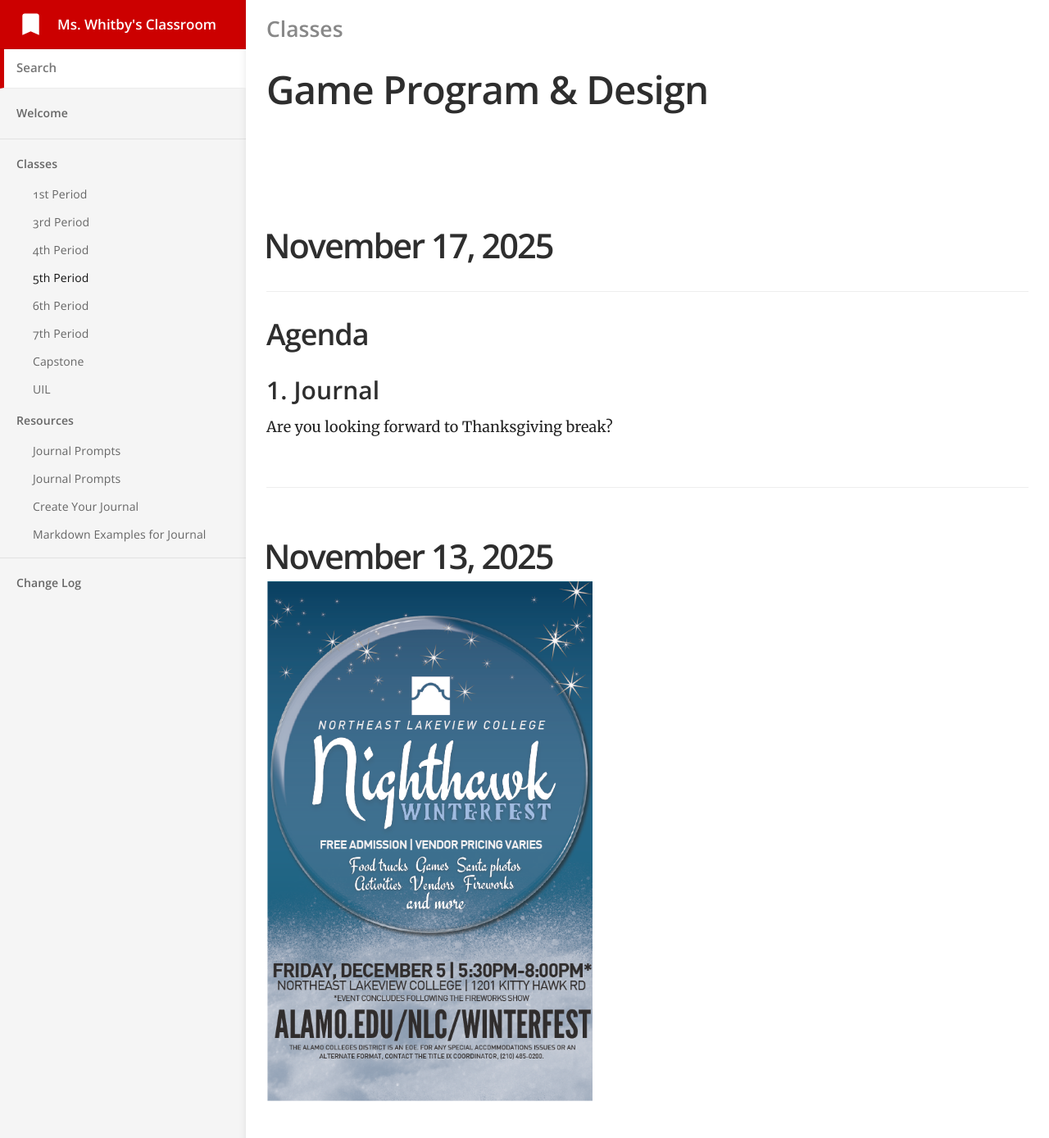
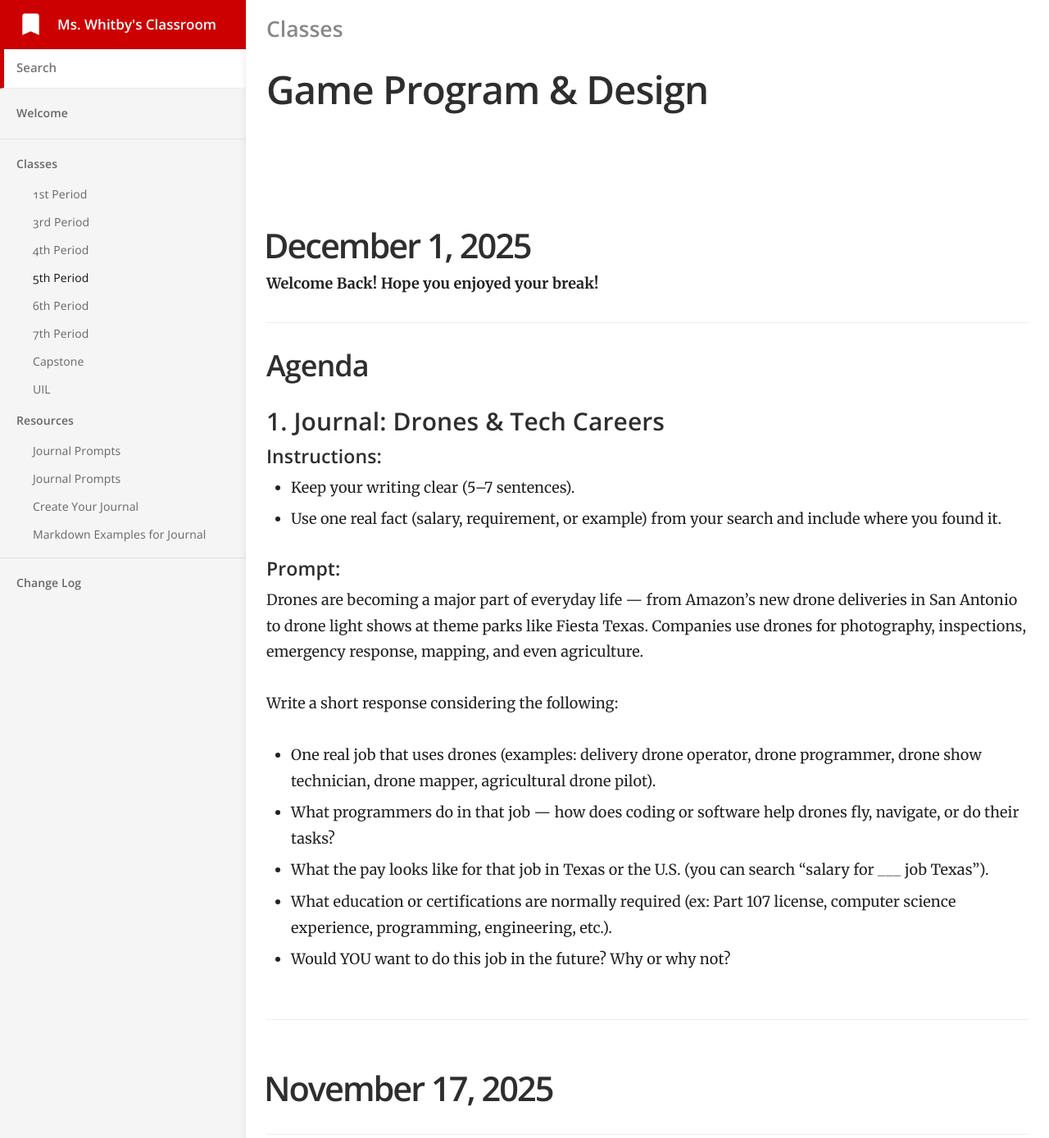
Before and after one commit to mswhitby/classroom, a Jekyll site: the page built from _docs/classes/5th.md, in a window 1280 px wide and 1400 px high. Shown: the top 1388 px of the window at 82% size. Built offline with Jekyll 4.4.1, drawn with Linux system fonts in a browser that asks for light colours.

Commit message:
Updated journals

```diff
--- a/_docs/classes/5th.md
+++ b/_docs/classes/5th.md
@@ -4,6 +4,32 @@ subtitle: Game Program & Design
 category: Classes
 order: 4
 ---
+
+# December 1, 2025
+
+**Welcome Back! Hope you enjoyed your break!**
+
+## Agenda
+
+### 1. Journal: Drones & Tech Careers
+
+#### Instructions:
+
+- Keep your writing clear (5–7 sentences).
+- Use one real fact (salary, requirement, or example) from your search and include where you found it.
+
+#### Prompt:
+
+Drones are becoming a major part of everyday life — from Amazon’s new drone deliveries in San Antonio to drone light shows at theme parks like Fiesta Texas. Companies use drones for photography, inspections, emergency response, mapping, and even agriculture.
+
+Write a short response considering the following:
+- One real job that uses drones (examples: delivery drone operator, drone programmer, drone show technician, drone mapper, agricultural drone pilot).
+- What programmers do in that job — how does coding or software help drones fly, navigate, or do their tasks?
+- What the pay looks like for that job in Texas or the U.S. (you can search “salary for ___ job Texas”).
+- What education or certifications are normally required (ex: Part 107 license, computer science experience, programming, engineering, etc.).
+- Would YOU want to do this job in the future? Why or why not?
+
+----
 
 # November 17, 2025
 
```
Also changed, not shown: _docs/classes/4th.md (+27 -0 lines), _docs/classes/6th.md (+26 -0 lines).
